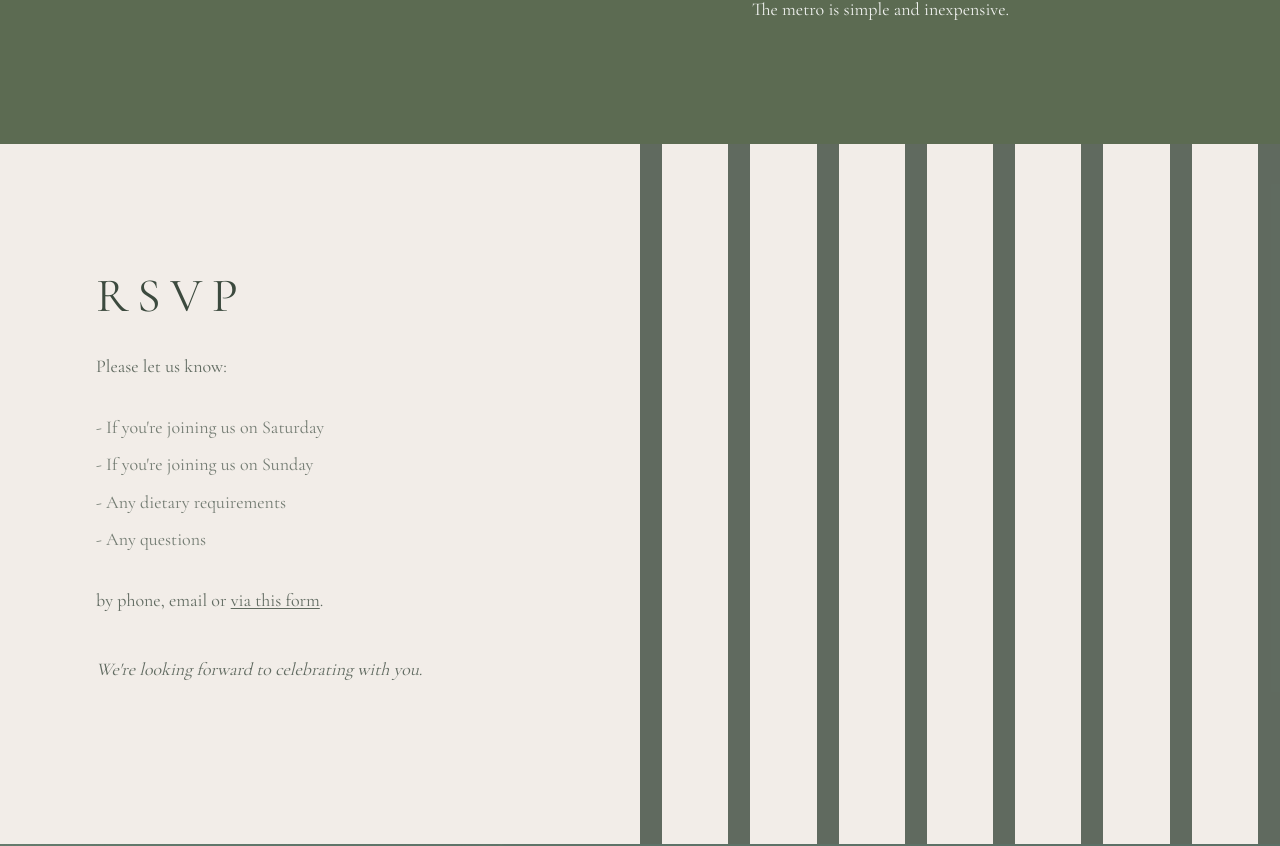
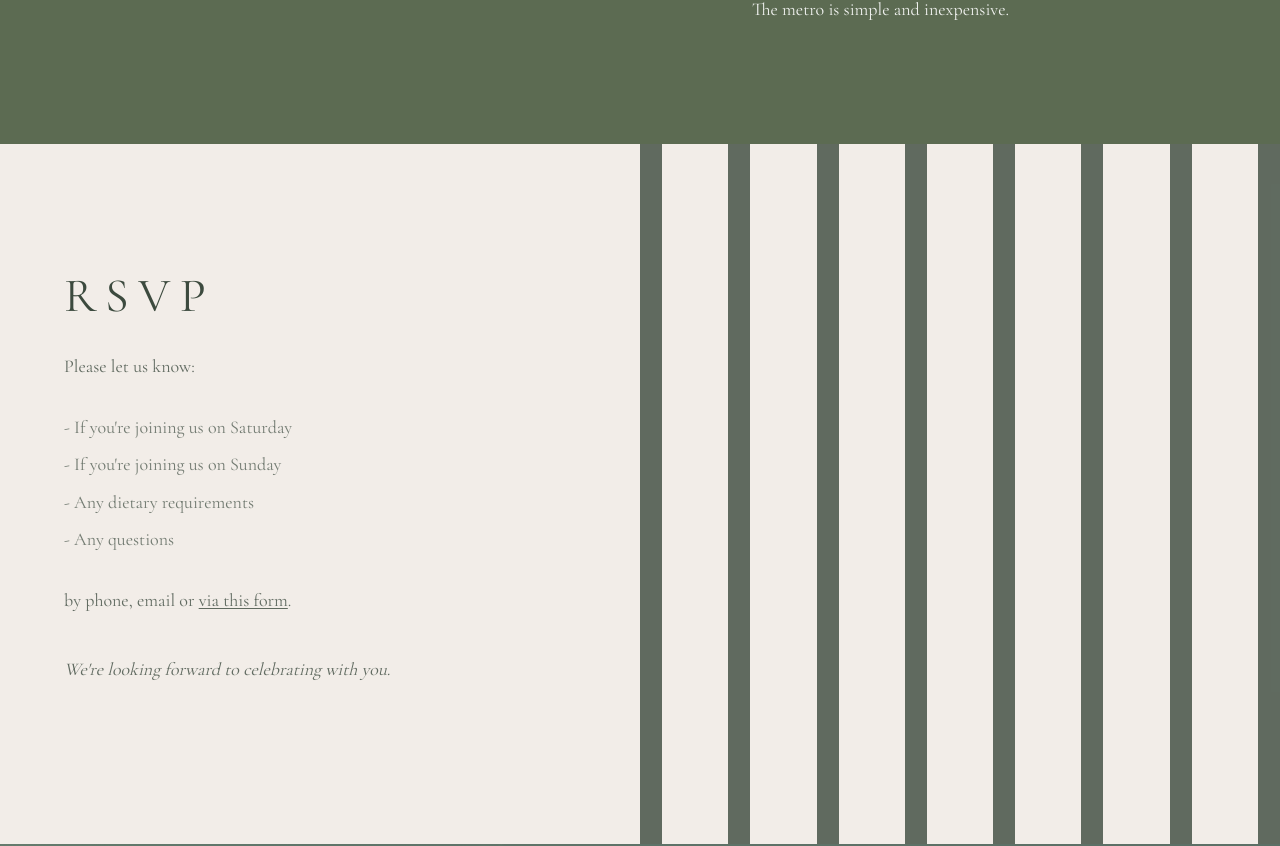
Before and after one commit to SebF0/weddingwebsite_theme, a Next.js app: page / in a window 1280 px wide. Shown: the part 5151-5997 px from the top of the page. Built offline with nearby package versions, Linux system fonts and the light colour scheme; a web font is replaced by a local one.

Commit message:
Refactor RSVP and RSVPForm components to enhance layout responsiveness. Adjust width and padding for better alignment and visual consistency across different screen sizes.

```diff
--- a/src/components/sections/RSVP.tsx
+++ b/src/components/sections/RSVP.tsx
@@ -39,8 +39,8 @@ export default function RSVP() {
     <section id="rsvp" className="relative bg-cream">
       {/* Desktop layout */}
       <div className="hidden md:flex md:min-h-[600px] lg:min-h-[700px]">
-        <div className="flex w-full max-w-2xl items-start py-28 pl-10 pr-16 lg:py-32 lg:pl-24 lg:pr-20">
-          <div className="flex flex-col items-start text-left">
+        <div className="flex w-1/2 items-start py-28 px-10 lg:py-32 lg:px-16">
+          <div className="flex w-full flex-col items-start text-left">
             <h2 className="font-serif-main text-4xl uppercase tracking-wedding text-olive lg:text-5xl">
               {heading}
             </h2>
--- a/src/components/sections/RSVPForm.tsx
+++ b/src/components/sections/RSVPForm.tsx
@@ -94,7 +94,7 @@ export default function RSVPForm() {
   }
 
   return (
-    <div className="mt-8 flex flex-col gap-4">
+    <div className="mt-8 w-full flex flex-col gap-4">
       <div>
         <input
           type="text"
```
